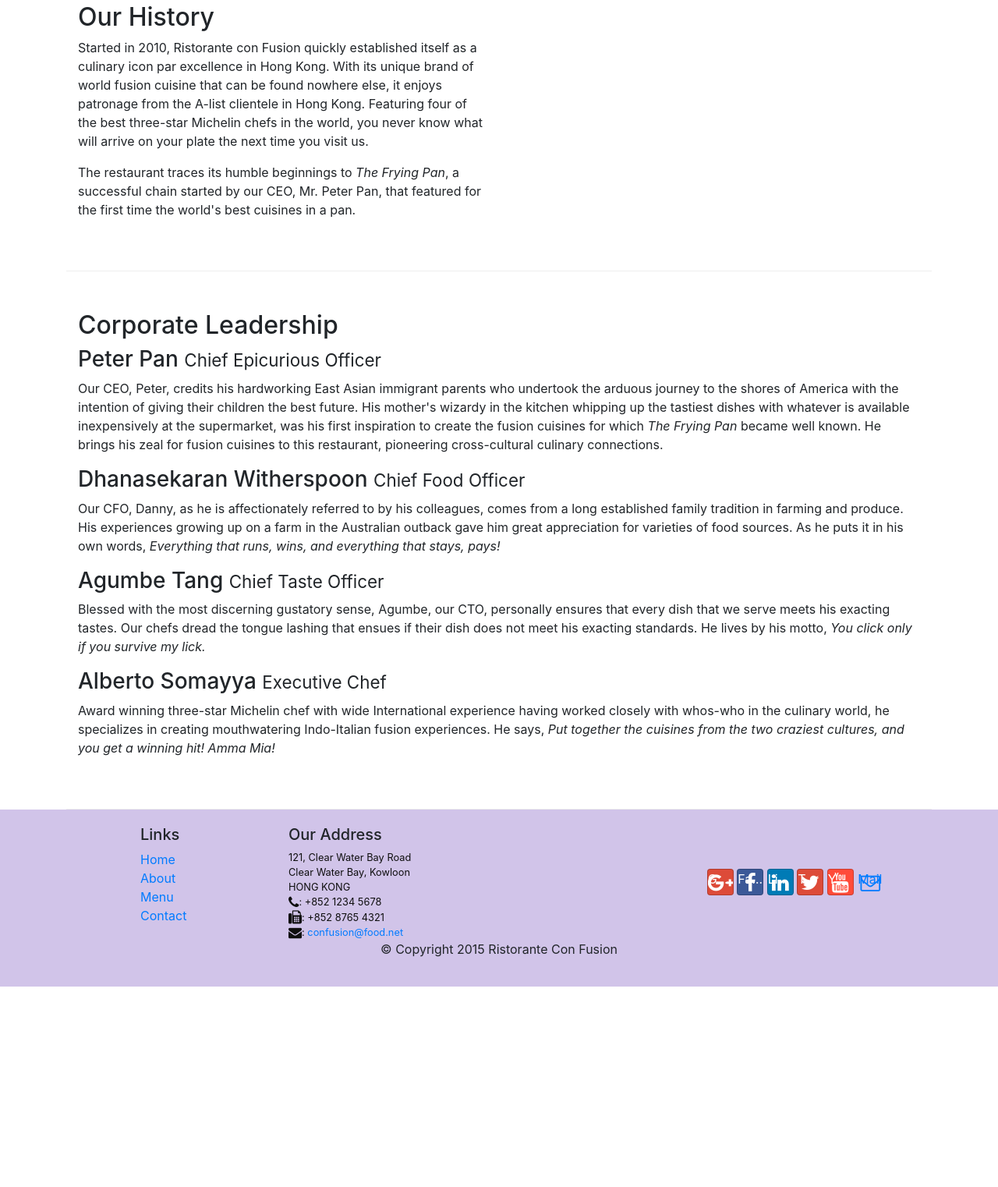
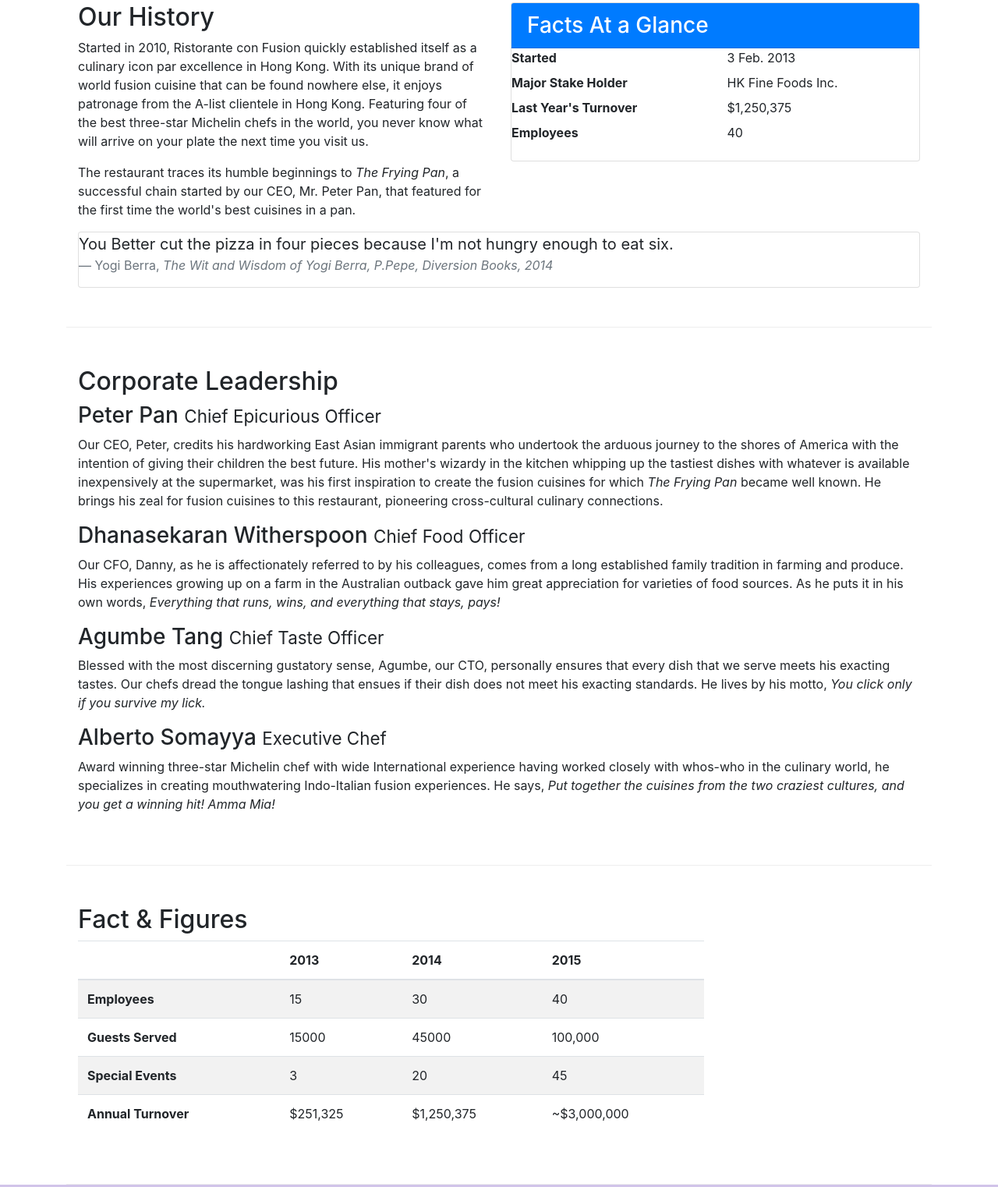
Before and after one commit to huahan82/Intro-Bootstrap, a website: page aboutus.html in a window 1280 px wide. Shown: the part 488-2010 px from the top of the page at 78% size. Before the commit the page ends 1753 px from the top, so only its background shows below. Drawn offline with nearby package versions, Linux system fonts and the light colour scheme.

Commit message:
tables and cards

```diff
--- a/aboutus.html
+++ b/aboutus.html
@@ -62,6 +62,37 @@
                 <p>The restaurant traces its humble beginnings to <em>The Frying Pan</em>, a successful chain started by our CEO, Mr. Peter Pan, that featured for the first time the world's best cuisines in a pan.</p>
             </div>
             <div class="col col-sm">
+                <div class="card">
+                    <h3 class="card-header bg-primary text-white">Facts At a Glance</h3>
+                    <div class="card-block">
+                        <dl class="row">
+                            <dt class="col-6">Started</dt>
+                            <dd class="col-6"> 3 Feb. 2013</dd>
+                            <dt class="col-6">Major Stake Holder</dt>
+                            <dd class="col-6"> HK Fine Foods Inc.</dd>
+                            <dt class="col-6">Last Year's Turnover</dt>
+                            <dd class="col-6"> $1,250,375</dd>
+                            <dt class="col-6">Employees</dt>
+                            <dd class="col-6"> 40</dd>
+
+
+                        </dl>
+                    </div>
+                </div>
+            </div>
+            <div class="col-12">
+                <div class="card card-block bg-faded">
+                    <blockquote class="blockquote">
+                        <p class="mb-0">You Better cut the pizza in four pieces because
+                            I'm not hungry enough to eat six.
+                        </p>
+                        <footer class="blockquote-footer">Yogi Berra,
+                            <cite title="Souce Title">The Wit and Wisdom of
+                                Yogi Berra, P.Pepe, Diversion Books, 2014
+                            </cite>
+                        </footer>
+                    </blockquote>
+                </div>
             </div>
         </div>
 
@@ -82,6 +113,53 @@
 
             </div>
        </div>
+       <div class="row row-content">
+           <div class="col-12 col-sm-9" >
+               <h2> Fact &amp; Figures</h2>
+               <div class="table-responsive">
+                    <table class="table table-striped">
+                    <thead class="thead-inverse">
+                        <tr>
+                            <th>&nbsp;</th>
+                            <th>2013</th>
+                            <th>2014</th>
+                            <th>2015</th>
+                        </tr>
+                    </thead>
+                    <tbody>
+                        <tr>
+                            <th>Employees</th>
+                            <td>15</td>
+                            <td>30</td>
+                            <td>40</td>
+                        </tr>
+                        <tr>
+                            <th>Guests Served</th>
+                            <td>15000</td>
+                            <td>45000</td>
+                            <td>100,000</td>
+                        </tr>
+                        <tr>
+                            <th>Special Events</th>
+                            <td>3</td>
+                            <td>20</td>
+                            <td>45</td>
+                        </tr>
+                        <tr>
+                            <th>Annual Turnover</th>
+                            <td>$251,325</td>
+                            <td>$1,250,375</td>
+                            <td>~$3,000,000</td>
+                        </tr>
+                    </tbody>
+                    </table>
+                    </div>
+
+                </div>
+                <div class="col-12 col-sm-3">
+
+                </div>
+                  </div>
 
     </div>
 
```
